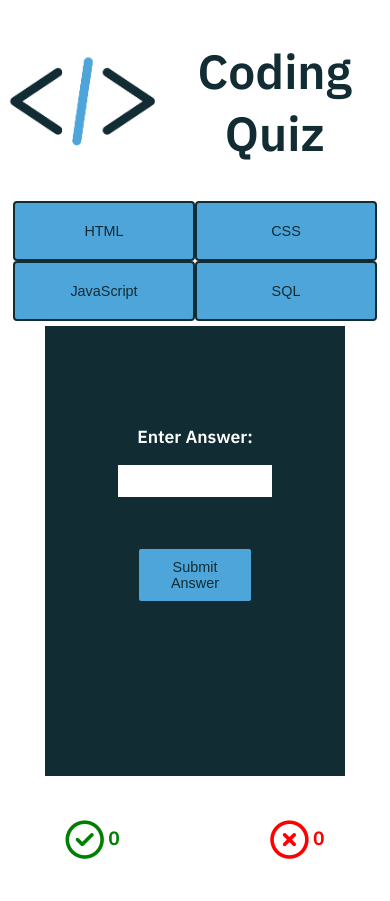
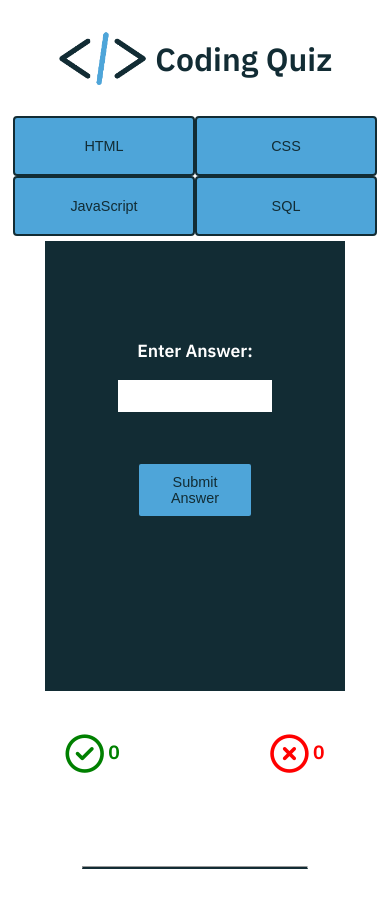
Before and after one commit to allanabailey/code-quiz-p1, a plain HTML site: page index.html in a window 390 px wide. Shown: the top 901 px of the page. Drawn offline with Linux system fonts and the light colour scheme.

Commit message:
adjust logo and heading sizes for smaller screens

```diff
--- a/assets/css/style.css
+++ b/assets/css/style.css
@@ -265,4 +265,16 @@ hr {
         width: 150px;
         font-size: 1rem;
     }
+
+    #question {
+        font-size: 0.8rem;
+    }
+
+    .heading {
+        font-size: 2rem;
+    }
+
+    .logo {
+        height: 60px;
+    }
 }
```
